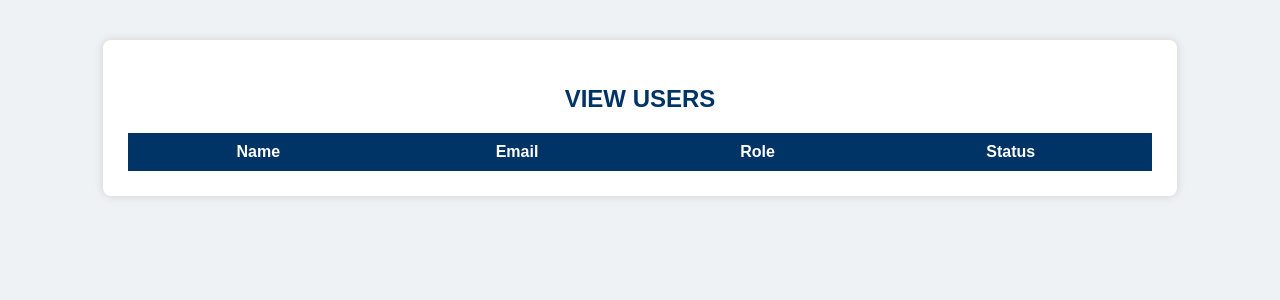
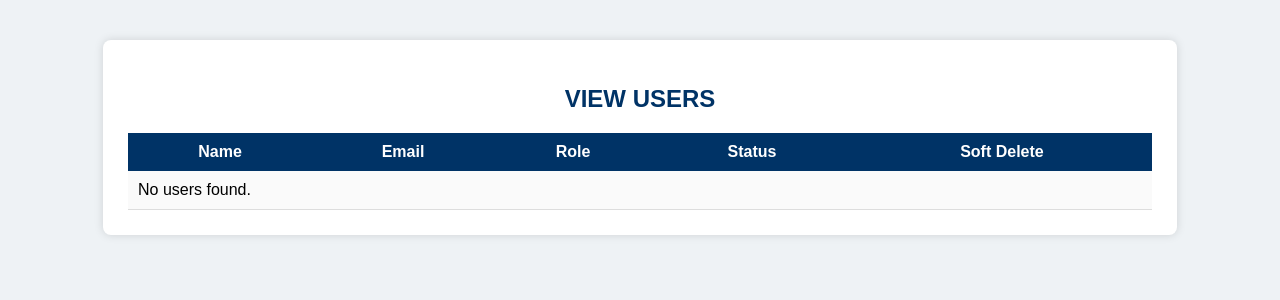
Before and after one commit to ProjectCME/Role-Based, a Spring Boot app: page /admin/view-users in a window 1280 px wide. Shown: the part 62-362 px from the top of the page. Run offline with Spring Boot 4, Linux system fonts and the light colour scheme; the visitor is signed in with stand-in values (Sample User, id 1); lists and menus that the app fills with data are empty; some of the project's set-up classes (security, data sources, template engines, error pages and the like) are left out, and stand-ins take their place.

Commit message:
Add user approval message and soft delete functionality in admin views

```diff
--- a/src/main/resources/templates/admin/user-approval.html
+++ b/src/main/resources/templates/admin/user-approval.html
@@ -32,6 +32,11 @@
         </thead>
 
         <tbody>
+          <!--  when there are no users to approve -->
+          <tr th:if="${#lists.isEmpty(users)}">
+            <td colspan="5" class="empty-msg">No pending users found.</td>
+          </tr>
+
           <!-- Loop over DTO list -->
           <tr th:each="u : ${users}">
             <td th:text="${u.name}"></td>
--- a/src/main/resources/templates/admin/view-users.html
+++ b/src/main/resources/templates/admin/view-users.html
@@ -19,7 +19,6 @@
   <body>
     <div class="container">
       <h2>VIEW USERS</h2>
-
       <table>
         <thead>
           <tr>
@@ -27,16 +26,37 @@
             <th>Email</th>
             <th>Role</th>
             <th>Status</th>
+            <th>Soft Delete</th>
           </tr>
         </thead>
 
         <tbody>
+          <!-- when there are no users -->
+          <tr th:if="${#lists.isEmpty(users)}">
+            <td colspan="5" class="empty-msg">No users found.</td>
+          </tr>
+
           <!-- Loop Through All Active Users -->
           <tr th:each="u : ${users}">
             <td th:text="${u.name}"></td>
             <td th:text="${u.email}"></td>
             <td th:text="${u.role}"></td>
             <td th:text="${u.status} ? 'Active' : 'Inactive'"></td>
+            <td>
+              <form
+                th:action="@{/admin/delete/{id}(id=${u.id})}"
+                method="post"
+                style="display: inline"
+              >
+                <button
+                  type="submit"
+                  class="delete-btn"
+                  onclick="return confirm('Soft delete this user?');"
+                >
+                  Soft Delete
+                </button>
+              </form>
+            </td>
           </tr>
         </tbody>
       </table>
```
Also changed, not shown: src/main/resources/templates/login.html (+2 -15 lines).
